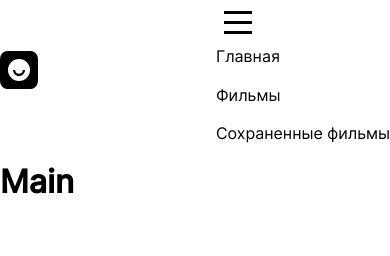
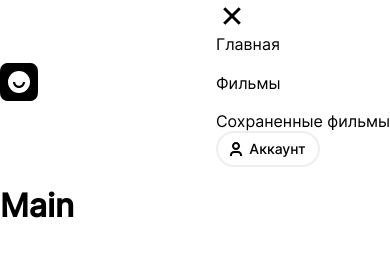
Before and after one commit to TearsOprah/movies-explorer-frontend, a React app: page / in a window 390 px wide. Both pictures are taken after a click on the button 368 px from the left and 23 px from the top of the page. Built offline with nearby package versions, Linux system fonts and the light colour scheme.

Commit message:
feat: дописал логику работы header

```diff
--- a/src/components/Header/Header.css
+++ b/src/components/Header/Header.css
@@ -50,7 +50,7 @@
 }
 
 @media screen and (max-width: 880px) {
-  .profile-button {
+  .profile-button_hidden {
     display: none;
   }
 }
--- a/src/components/Header/Header.jsx
+++ b/src/components/Header/Header.jsx
@@ -2,6 +2,7 @@ import './Header.css'
 import logoIcon from '../../images/logo.svg'
 import burgerIcon from '../../images/burger.svg'
 import profileIcon from '../../images/profile_icon.svg'
+import closerIcon from '../../images/closer.svg'
 import {Link} from "react-router-dom";
 import {useState, useEffect} from "react";
 
@@ -42,10 +43,11 @@ export default function Header() {
       <nav className={'navigation'}>
 
         <button className={'header__burger'} onClick={handleMenuClick}>
-          <img src={burgerIcon} />
+          <img src={isOpenMenu ? closerIcon : burgerIcon} />
         </button>
 
         {isOpenMenu && (
+          <>
             <ul className={`navigation__list ${isOpenMenu ? 'navigation__list-open' : ''}`}>
               {navLink.map((link, index) => (
                 <li key={index} className={`navigation__item ${activeLink === link.path ? "navigation__item-active" : ""}`}>
@@ -55,6 +57,12 @@ export default function Header() {
                 </li>
               ))}
             </ul>
+
+            <Link className={'profile-button'} to={'/'}>
+              <img className={'profile-button__icon'} src={profileIcon}/>
+              <p>Аккаунт</p>
+            </Link>
+          </>
         )}
 
         {!isOpenMenu && (
@@ -71,8 +79,7 @@ export default function Header() {
 
       </nav>
 
-
-      <Link className={'profile-button'} to={'/'}>
+      <Link className={'profile-button profile-button_hidden'} to={'/'}>
         <img className={'profile-button__icon'} src={profileIcon}/>
         <p>Аккаунт</p>
       </Link>
```
Also changed, not shown: src/images/closer.svg (added). Lines whose indentation alone changed are shown as unchanged.
